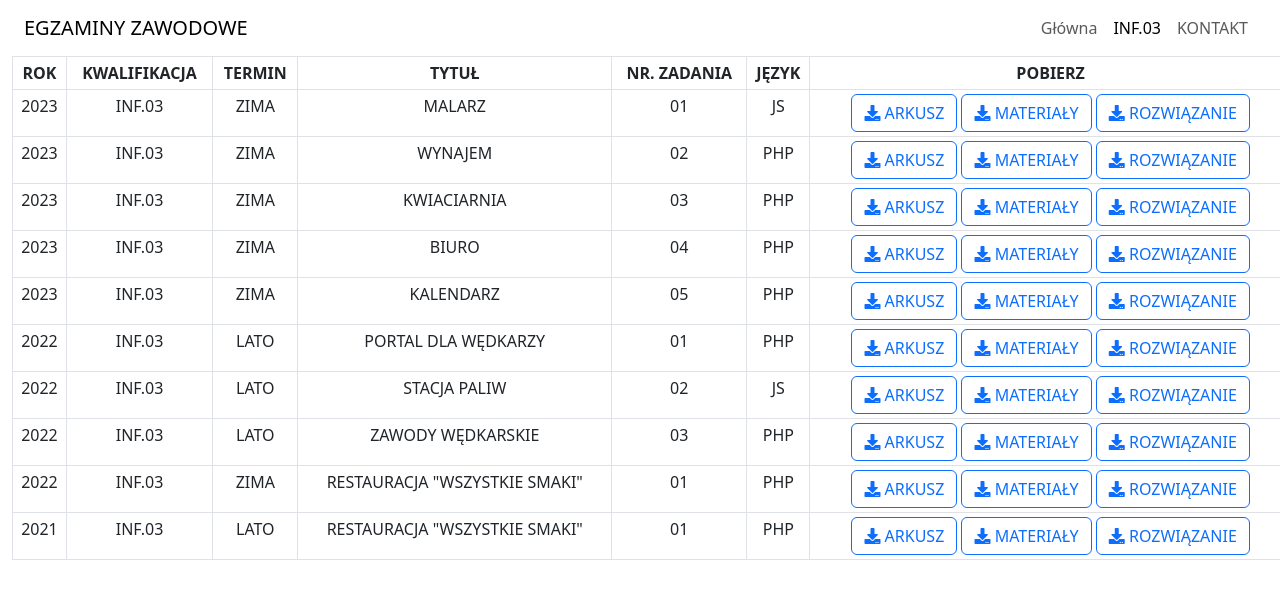
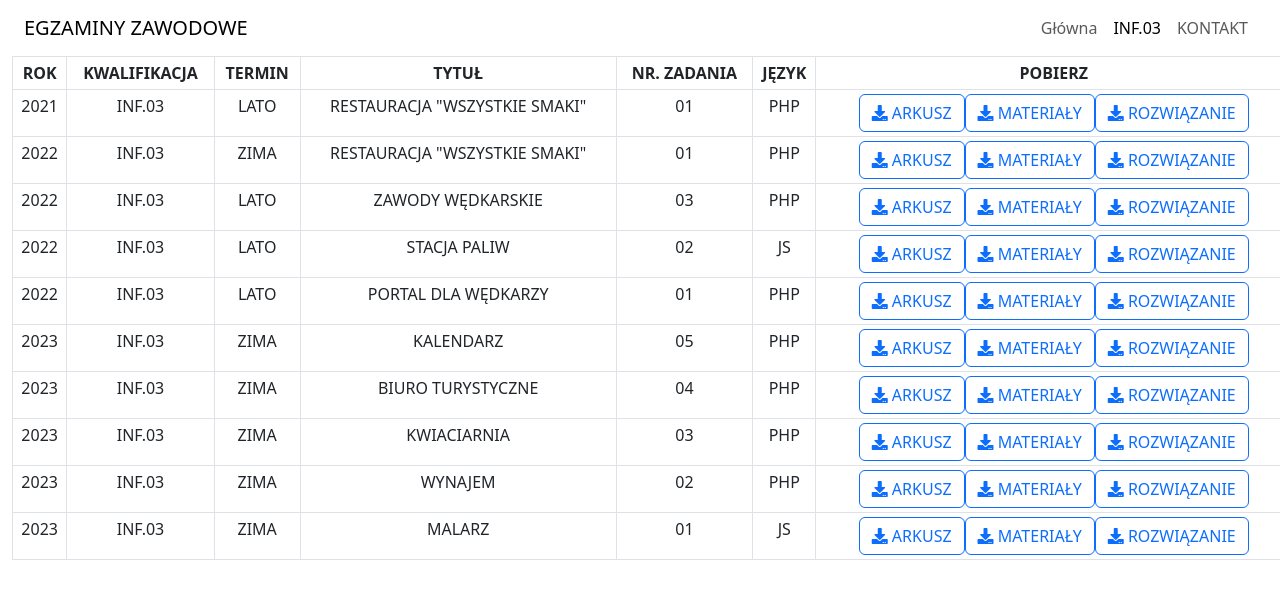
Before and after one commit to viktorchernikov/Egzaminy-Zawodowe, a plain HTML site: page pages/inf03.html in a window 1280 px wide. Drawn offline with nearby package versions, Linux system fonts and the light colour scheme.

Commit message:
Lista egzaminów jest teraz pobierana z plików i wyświetlana skryptem

```diff
--- /dev/null
+++ b/js/ExamList.js
@@ -0,0 +1,53 @@
+const langs = {
+    0: "JS",
+    1: "PHP"
+};
+const seasons = {
+    0: "ZIMA",
+    1: "WIOSNA",
+    2: "LATO",
+    3: "JESIEŃ"
+}
+const jobs = {
+    0: {
+        title: "E.14",
+        address: "e14"
+    },
+    1: {
+        title: "EE.09",
+        address: "ee09"
+    },
+    2: {
+        title: "INF.03",
+        address: "inf03"
+    }
+}
+
+var exams;
+var table;
+
+function buildTable()
+{
+    exams.forEach(element => {
+        let year = element.year;
+        let job = element.job;
+        let season = element.season;
+        let title = element.title;
+        let exno = element.exno.toString().padStart(2, '0');
+        let lang = element.lang;
+        table.append(`<tr><td scope="row">${year}</td><td>${jobs[job].title}</td><td>${seasons[season]}</td><td>${title}</td><td>${exno}</td><td>${langs[lang]}</td><td><a class="btn btn-outline-primary" href="https://raw.githubusercontent.com/viktorchernikov/Egzaminy-Zawodowe/main/resources/data/exams/${jobs[job].address}/${year}/${season}/${exno}/exam.pdf" download="ciekawy-arkusz"><i class="fa fa-download"></i> ARKUSZ</a><a class="btn btn-outline-primary" href="https://raw.githubusercontent.com/viktorchernikov/Egzaminy-Zawodowe/main/resources/data/exams/${jobs[job].address}/${year}/${season}/${exno}/materials.zip" download><i class="fa fa-download"></i> MATERIAŁY</a><a class="btn btn-outline-primary" href="https://raw.githubusercontent.com/viktorchernikov/Egzaminy-Zawodowe/main/resources/data/exams/${jobs[job].address}/${year}/${season}/${exno}/solution.zip" download><i class="fa fa-download"></i> ROZWIĄZANIE</a></td></tr>`);
+    });
+}
+function clearTable()
+{
+    table.html("");
+}
+
+
+
+table = $("#examlist");
+clearTable();
+$.get("../resources/data/exams/exams-tasaibd.json", (data) => {
+    exams = data;
+    buildTable();
+});
--- a/pages/inf03.html
+++ b/pages/inf03.html
@@ -5,6 +5,7 @@
         <meta charset="utf-8"/>
         <meta http-equiv="X-UA-Compatible" content="IE=edge"/>
         <meta name="viewport" content="width=device-width, initial-scale=1.0"/>
+        <script src="https://code.jquery.com/jquery-3.6.4.min.js" integrity="sha256-oP6HI9z1XaZNBrJURtCoUT5SUnxFr8s3BzRl+cbzUq8=" crossorigin="anonymous"></script>
         <link rel="stylesheet" href="../css/bootstrap.css"/>
         <link rel="stylesheet"
   href="https://use.fontawesome.com/releases/v5.15.4/css/all.css">
@@ -35,7 +36,7 @@
                         <th scope="col">POBIERZ</th>
                     </tr>
                 </thead>
-                <tbody>
+                <tbody id="examlist">
                     <tr>
                         <td scope="row">2023</td>
                         <td>INF.03</td>
@@ -169,6 +170,7 @@
                 </tbody>
             </table>
         </div>
+        <script src="../js/ExamList.js"></script>
         <script src="../js/bootstrap.bundle.js"></script>
     </body>
 </html>
--- /dev/null
+++ b/resources/data/exams/exams-tasaibd.json
@@ -0,0 +1,82 @@
+[
+    {
+        "year": 2021,
+        "job": 2,
+        "season": 2,
+        "title": "RESTAURACJA \"WSZYSTKIE SMAKI\"",
+        "exno": 1,
+        "lang": 1
+    },
+    {
+        "year": 2022,
+        "job": 2,
+        "season": 0,
+        "title": "RESTAURACJA \"WSZYSTKIE SMAKI\"",
+        "exno": 1,
+        "lang": 1
+    },
+    {
+        "year": 2022,
+        "job": 2,
+        "season": 2,
+        "title": "ZAWODY WĘDKARSKIE",
+        "exno": 3,
+        "lang": 1
+    },
+    {
+        "year": 2022,
+        "job": 2,
+        "season": 2,
+        "title": "STACJA PALIW",
+        "exno": 2,
+        "lang": 0
+    },
+    {
+        "year": 2022,
+        "job": 2,
+        "season": 2,
+        "title": "PORTAL DLA WĘDKARZY",
+        "exno": 1,
+        "lang": 1
+    },
+    {
+        "year": 2023,
+        "job": 2,
+        "season": 0,
+        "title": "KALENDARZ",
+        "exno": 5,
+        "lang": 1
+    },
+    {
+        "year": 2023,
+        "job": 2,
+        "season": 0,
+        "title": "BIURO TURYSTYCZNE",
+        "exno": 4,
+        "lang": 1
+    },
+    {
+        "year": 2023,
+        "job": 2,
+        "season": 0,
+        "title": "KWIACIARNIA",
+        "exno": 3,
+        "lang": 1
+    },
+    {
+        "year": 2023,
+        "job": 2,
+        "season": 0,
+        "title": "WYNAJEM",
+        "exno": 2,
+        "lang": 1
+    },
+    {
+        "year": 2023,
+        "job": 2,
+        "season": 0,
+        "title": "MALARZ",
+        "exno": 1,
+        "lang": 0
+    }
+]
```
